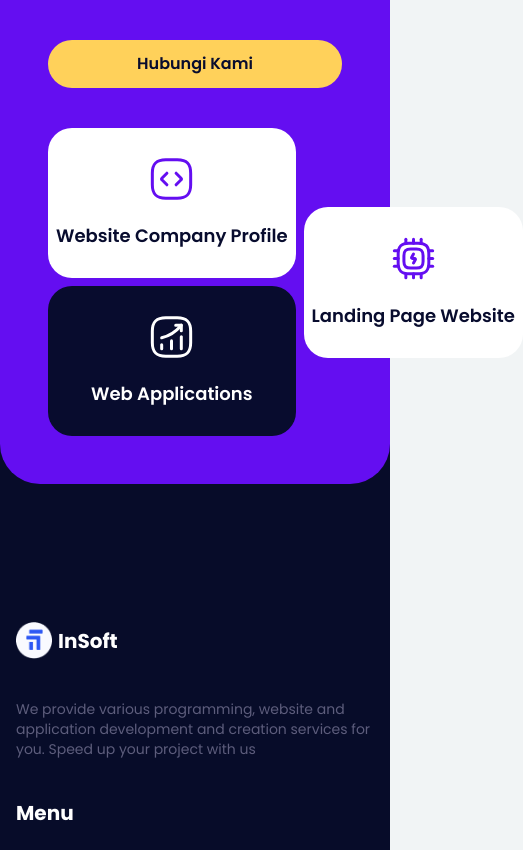
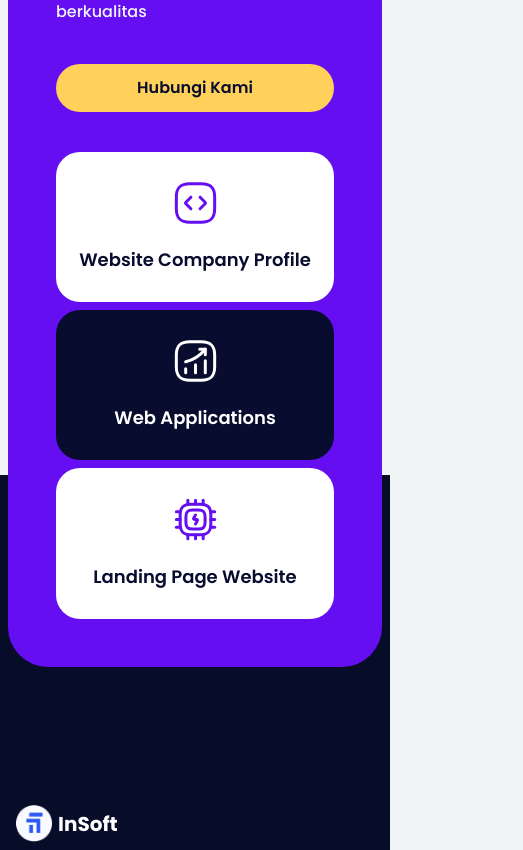
Before and after one commit to fadhluibnu/ezwithus, a Next.js app: page / in a window 390 px wide. Shown: the part 6546-7396 px from the top of the page, 523 px wide, since content can reach past the window. Built offline with nearby package versions, Linux system fonts and the light colour scheme; a web font is replaced by a local one.

Commit message:
final & fix: footer

```diff
--- a/app/page.jsx
+++ b/app/page.jsx
@@ -568,7 +568,7 @@ const SectionFive = ({ idSection }) => {
 const SectionSeven = ({ idSection }) => {
   return (
     <>
-      <div className='max-w-screen-xl m-auto grid grid-cols-1 md:grid-cols-2 gap-10 lg:gap-30 rounded-[40px] p-12 bg-[#640EF1] relative top-48 left-0 right-0 z-30'>
+      <div className='max-w-screen-xl m-auto grid grid-cols-1 md:grid-cols-2 gap-10 lg:gap-30 rounded-[40px] p-12 bg-[#640EF1] relative top-48 mx-2 md:mx-auto md:left-0 md:right-0 z-30'>
         <div className='flex flex-col gap-10'>
           <div>
             <p className='bg-white rounded-full px-4 py-2 inline-block text-sm font-medium'>
@@ -592,7 +592,7 @@ const SectionSeven = ({ idSection }) => {
             />
           </div>
         </div>
-        <div className='flex flex-col flex-wrap gap-2 lg:gap-5 max-h-[365px] justify-center'>
+        <div className='flex flex-col flex-wrap gap-2 lg:gap-5 md:max-h-[365px] justify-center'>
           <div className='py-7 flex flex-col gap-5 bg-white items-center rounded-3xl px-2'>
             <svg
               width='47'
```
